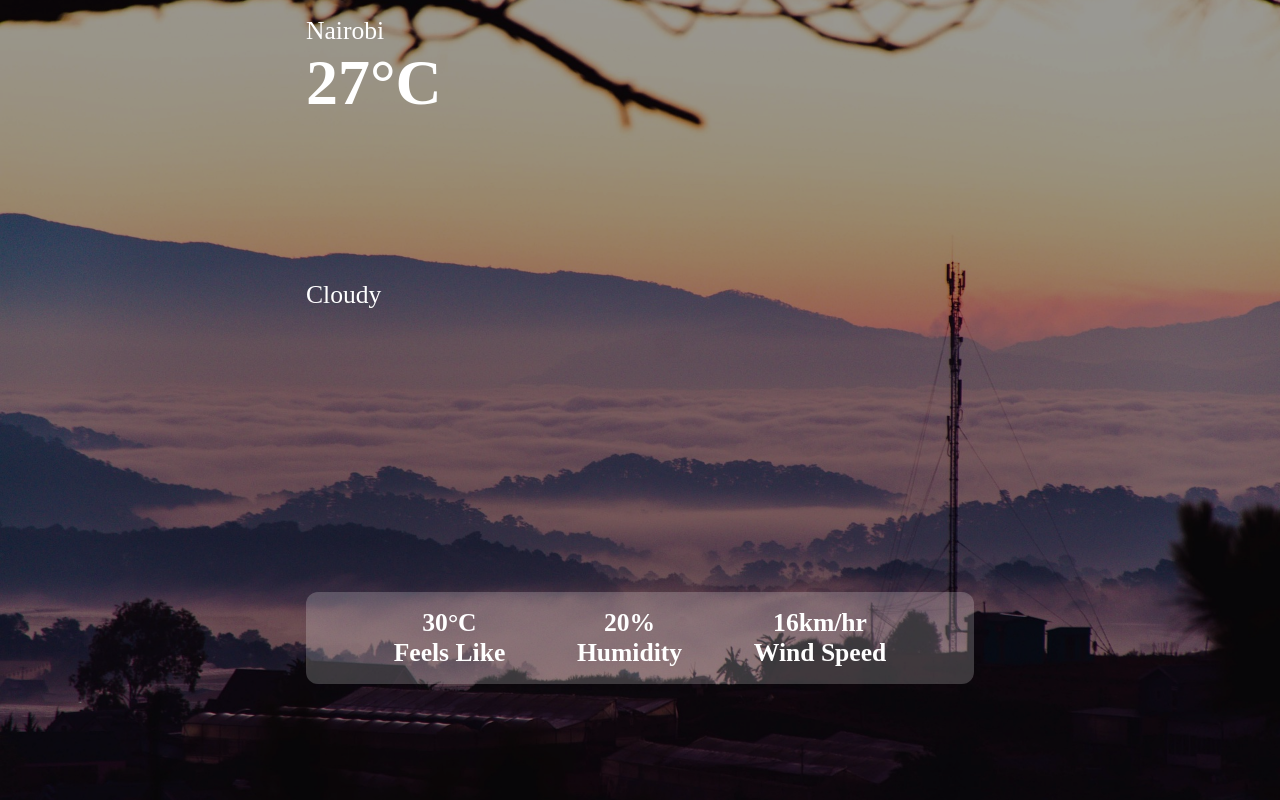
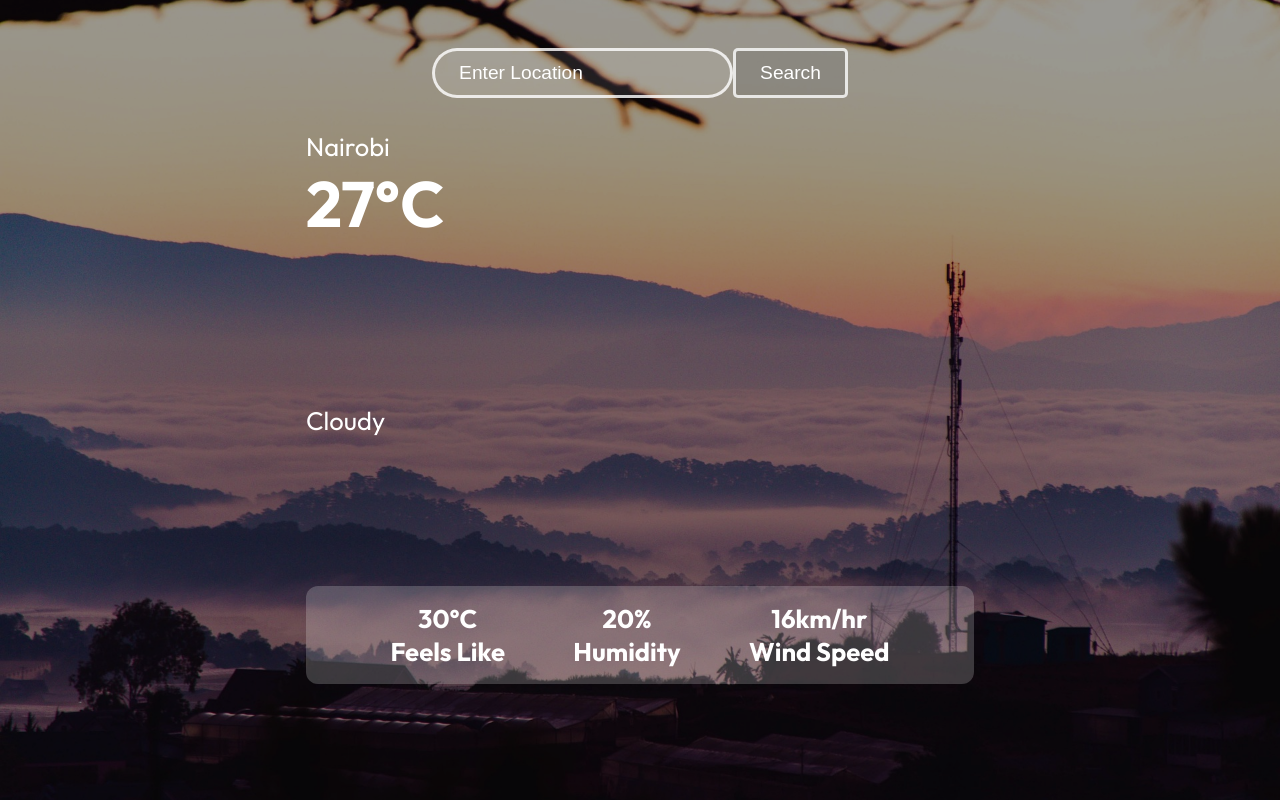
Before and after one commit to mosesmbuthia/weather-application, a React (Vite) app in the folder weather-app/: page / in a window 1280 px wide. Built offline with nearby package versions, Linux system fonts and the light colour scheme.

Commit message:
defined all my functions

```diff
--- /dev/null
+++ b/package.json
@@ -0,0 +1,5 @@
+{
+  "dependencies": {
+    "evergreen-ui": "^7.1.9"
+  }
+}
--- a/weather-app/src/App.css
+++ b/weather-app/src/App.css
@@ -10,6 +10,40 @@
   display: flex;
   flex-direction: column;
   justify-content: space-between;
+  font-family: "Outfit", sans-serif;
+}
+
+.search {
+  text-align: center;
+  padding: 2rem;
+
+}
+.search-btn {
+  padding: .7rem 1.5rem;
+  font-size: 1.2rem;
+  border-radius: 5px;
+
+  border: solid rgba(255,255,255,.8);
+  background:rgba(25,31,52,.1) ;
+  color: white;
+}
+
+.search-btn:hover {
+  color: black;
+  background-color: whitesmoke;
+}
+
+input {
+  padding: .7rem 1.5rem;
+  font-size: 1.2rem;
+  border-radius: 25px;
+  border: solid rgba(255,255,255,.8);
+  background:rgba(255,255,255,.1) ;
+  color: white;
+}
+
+::placeholder {
+  color: white;
 }
 
 .top {
--- a/weather-app/src/App.jsx
+++ b/weather-app/src/App.jsx
@@ -1,12 +1,42 @@
-import React from 'react'
+import React, { useState } from 'react'
 import './App.css'
 
+
 function App() {
+  const { data, setData } = useState({});
+  const { location, setLocation } = useState('');
+  const url = `https://api.openweathermap.org/data/2.5/weather?q=${location}&appid={6e7ad9534f534c7025d80de38b02e59b}`
+
+  const searchLocation = async () => {
+    if (location) {
+      try {
+        const response = await fetch(url);
+        const result = await response?.json();
+        setData(result)
+        console.log(result);
+
+      } catch (e) {
+        console.error('Error fetching data:', e);
+      }
+      setLocation('');
+    }
+  };
   return (
 
-      <div className='app' >
+    <div className='app' >
       <div className="container">
         <div className="top">
+          <div className="search">
+            <input
+              value={location}
+              onChange={event => setLocation(event.target.value)}
+              placeholder='Enter Location'
+
+              type="text" />
+              <button className='search-btn'
+              onClick={searchLocation}
+              >Search</button>
+          </div>
           <div className="location">
             <p>Nairobi</p>
           </div>
@@ -32,7 +62,7 @@ function App() {
           </div>
         </div>
       </div>
-      </div>
+    </div>
 
   )
 }
```
Also changed, not shown: 1 other file (tests, documents, lock files or other folders).
